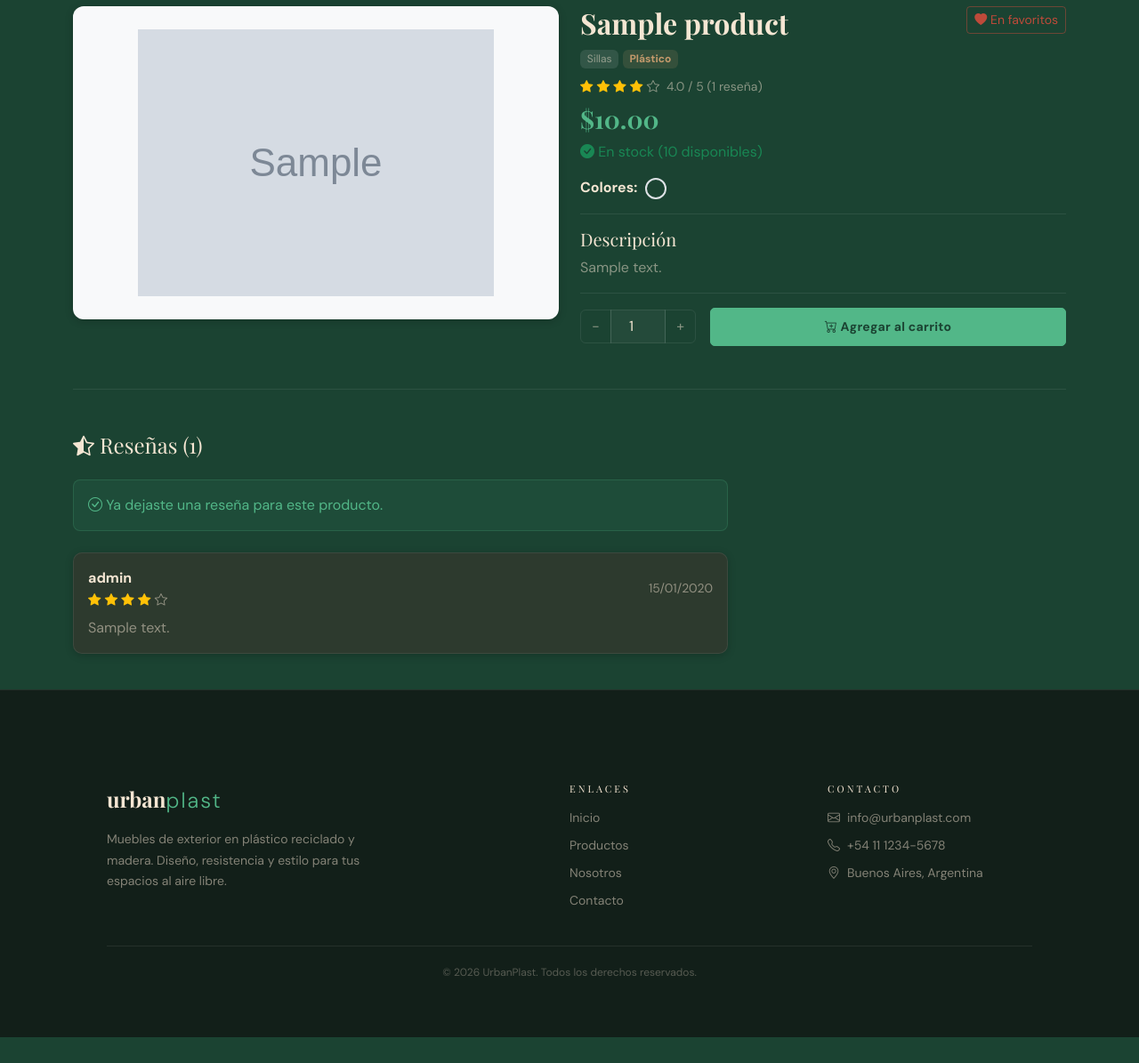
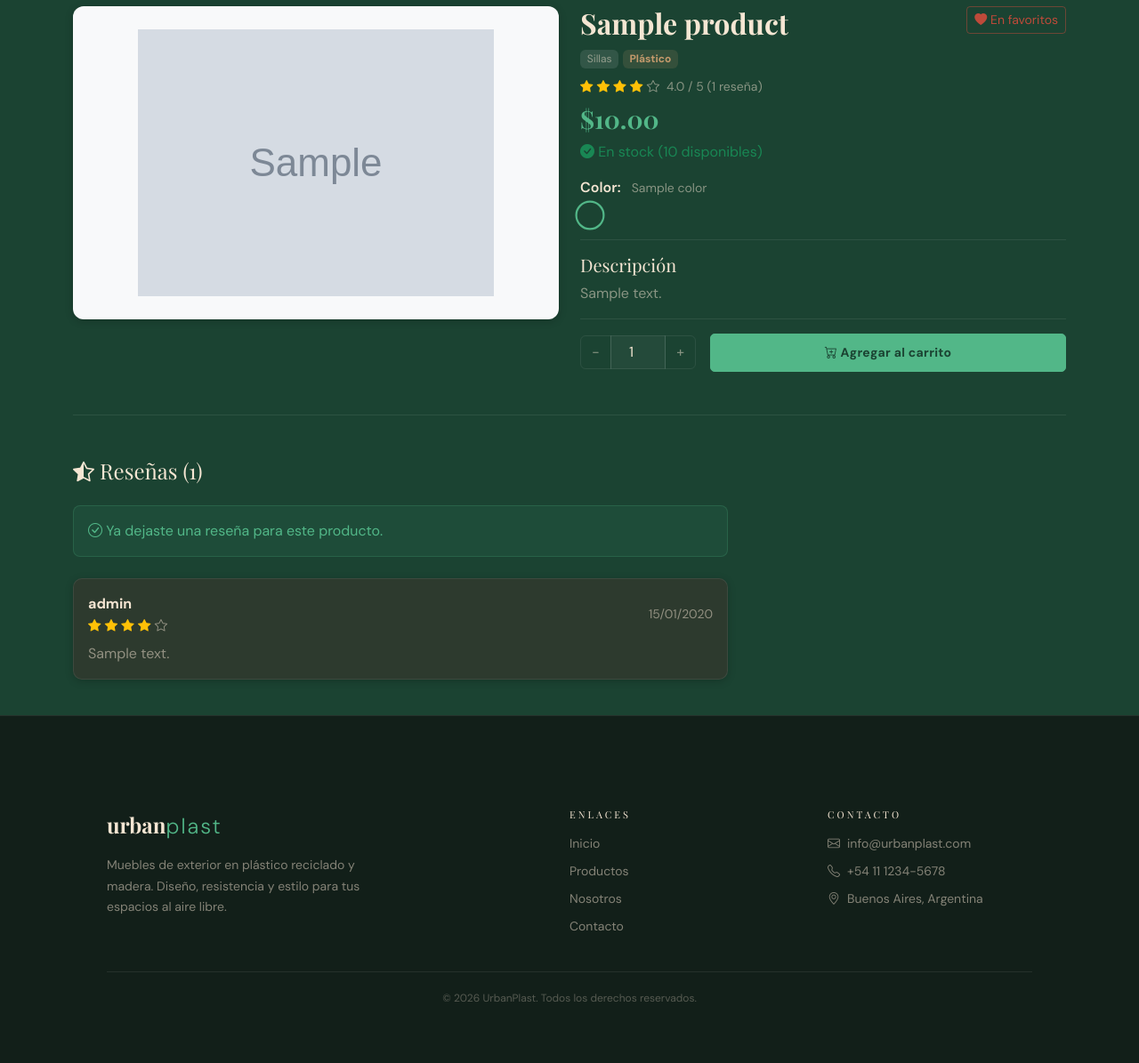
Before and after one commit to Franxo54321/UrbanPlast, a Flask app: a page that uses app/templates/product_detail.html in a window 1280 px wide. Shown: the part 141-1336 px from the top of the page at 89% size. Before the commit the page ends 1307 px from the top, so only its background shows below. Run offline with Flask 3, Linux system fonts and the light colour scheme; a user stored in the database is signed in; tables that the repository leaves empty hold one stand-in row (values such as "Sample post"); grey boxes marked "Sample" are stand-in pictures; some libraries are stand-ins or nearby versions; some web fonts are replaced.

Commit message:
feat: color selector on product cards and detail, saved in cart

```diff
--- a/app/__init__.py
+++ b/app/__init__.py
@@ -83,6 +83,8 @@
 def _migrate_schema():
     from sqlalchemy import text, inspect
     inspector = inspect(db.engine)
+
+    # users table
     cols = {c['name'] for c in inspector.get_columns('users')}
     with db.engine.connect() as conn:
         if 'reset_token' not in cols:
@@ -91,6 +93,18 @@
         if 'reset_token_expiry' not in cols:
             conn.execute(text('ALTER TABLE users ADD COLUMN reset_token_expiry TIMESTAMP'))
             conn.commit()
+
+    # cart_items table
+    tables = inspector.get_table_names()
+    if 'cart_items' in tables:
+        cart_cols = {c['name'] for c in inspector.get_columns('cart_items')}
+        with db.engine.connect() as conn:
+            if 'color_id' not in cart_cols:
+                conn.execute(text('ALTER TABLE cart_items ADD COLUMN color_id INTEGER REFERENCES colors(id)'))
+                conn.commit()
+            if 'color_name' not in cart_cols:
+                conn.execute(text('ALTER TABLE cart_items ADD COLUMN color_name VARCHAR(100)'))
+                conn.commit()
 
 
 def _create_default_admin(app):
--- a/app/cart/routes.py
+++ b/app/cart/routes.py
@@ -5,7 +5,7 @@
 from flask_login import login_required, current_user
 from sqlalchemy import func
 from app import db
-from app.models import Product, CartItem, Order, OrderItem, Coupon, OrderStatusHistory
+from app.models import Product, CartItem, Order, OrderItem, Coupon, OrderStatusHistory, Color
 from app.auth.forms import CheckoutForm
 
 cart_bp = Blueprint('cart', __name__, template_folder='templates')
@@ -40,7 +40,22 @@
     if not product or not product.active:
         return jsonify({'error': 'Producto no encontrado'}), 404
 
-    item = CartItem.query.filter_by(user_id=current_user.id, product_id=product_id).first()
+    # Resolve color
+    color_id = data.get('color_id') or None
+    color_name = None
+    if color_id:
+        color_id = int(color_id)
+        color_obj = Color.query.get(color_id)
+        if color_obj and color_obj in product.colors:
+            color_name = color_obj.name
+        else:
+            color_id = None
+
+    item = CartItem.query.filter_by(
+        user_id=current_user.id,
+        product_id=product_id,
+        color_id=color_id
+    ).first()
     new_quantity = (item.quantity if item else 0) + quantity
     if product.stock < new_quantity:
         return jsonify({'error': 'Stock insuficiente'}), 400
@@ -48,12 +63,16 @@
     if item:
         item.quantity = new_quantity
     else:
-        item = CartItem(user_id=current_user.id, product_id=product_id, quantity=quantity)
+        item = CartItem(user_id=current_user.id, product_id=product_id,
+                        quantity=quantity, color_id=color_id, color_name=color_name)
         db.session.add(item)
 
     db.session.commit()
-    return jsonify({'success': True, 'cart_count': _cart_count(current_user.id),
-                    'message': 'Producto agregado al carrito'})
+    msg = f'"{product.name}"'
+    if color_name:
+        msg += f' — {color_name}'
+    msg += ' agregado al carrito'
+    return jsonify({'success': True, 'cart_count': _cart_count(current_user.id), 'message': msg})
 
 
 @cart_bp.route('/actualizar', methods=['POST'])
@@ -129,7 +148,10 @@
             'subtotal': float(i.subtotal),
             'image': i.product.image_url,
             'slug': i.product.slug,
-            'stock': i.product.stock
+            'stock': i.product.stock,
+            'color_id': i.color_id,
+            'color_name': i.color_name,
+            'color_hex': i.color.hex_code if i.color else None,
         } for i in items],
         'total': total,
         'count': sum(i.quantity for i in items)
--- a/app/models.py
+++ b/app/models.py
@@ -204,10 +204,13 @@
     user_id = db.Column(db.Integer, db.ForeignKey('users.id'), nullable=False, index=True)
     product_id = db.Column(db.Integer, db.ForeignKey('products.id'), nullable=False)
     quantity = db.Column(db.Integer, default=1)
+    color_id = db.Column(db.Integer, db.ForeignKey('colors.id'), nullable=True)
+    color_name = db.Column(db.String(100), nullable=True)
     created_at = db.Column(db.DateTime, default=datetime.utcnow)
 
     user = db.relationship('User', backref=db.backref('cart_items', lazy='dynamic'))
     product = db.relationship('Product', backref='cart_items')
+    color = db.relationship('Color', foreign_keys=[color_id])
 
     @property
     def subtotal(self):
--- a/app/static/css/style.css
+++ b/app/static/css/style.css
@@ -1456,8 +1456,45 @@
 }
 .offcanvas-dark .offcanvas-title { color: var(--up-wood-pale); }
 
-/* ---- Text helpers ---- */
-.text-wood-light { color: var(--up-wood-light) !important; }
+/* ---- Color swatches ---- */
+.color-swatch-sel {
+    width: 22px;
+    height: 22px;
+    border-radius: 50%;
+    border: 2px solid transparent;
+    outline: 2px solid transparent;
+    outline-offset: 2px;
+    cursor: pointer;
+    padding: 0;
+    transition: outline-color 0.15s ease, transform 0.15s ease;
+    flex-shrink: 0;
+}
+.color-swatch-sel:hover {
+    transform: scale(1.15);
+    outline-color: rgba(255,255,255,0.4);
+}
+.color-swatch-sel.selected {
+    outline-color: var(--up-green-light);
+    transform: scale(1.1);
+}
+
+.product-card-colors {
+    display: flex;
+    gap: 6px;
+    flex-wrap: wrap;
+    margin-bottom: 12px;
+    margin-top: 4px;
+}
+
+/* Mini-cart color badge */
+.mc-color-badge {
+    display: inline-block;
+    width: 10px;
+    height: 10px;
+    border-radius: 50%;
+    border: 1px solid rgba(255,255,255,0.15);
+    flex-shrink: 0;
+}
 
 /* ---- Responsive (new sections) ---- */
 @media (max-width: 991px) {
--- a/app/static/js/main.js
+++ b/app/static/js/main.js
@@ -34,19 +34,24 @@
     document.querySelectorAll('.add-to-cart-btn').forEach(function (btn) {
         btn.addEventListener('click', function () {
             const productId = this.dataset.productId;
-            addToCart(productId, 1);
+            const card = this.closest('[data-product-id]');
+            const selected = card ? card.querySelector('.color-swatch-sel.selected') : null;
+            const colorId = selected ? selected.dataset.colorId : null;
+            addToCart(productId, 1, colorId);
         });
     });
 
     // --- Global addToCart function ---
-    window.addToCart = function (productId, quantity) {
+    window.addToCart = function (productId, quantity, colorId) {
+        const body = { product_id: parseInt(productId), quantity: quantity || 1 };
+        if (colorId) body.color_id = parseInt(colorId);
         fetch('/cart/agregar', {
             method: 'POST',
             headers: {
                 'Content-Type': 'application/json',
                 'X-CSRFToken': csrfToken
             },
-            body: JSON.stringify({ product_id: parseInt(productId), quantity: quantity || 1 })
+            body: JSON.stringify(body)
         })
         .then(function (response) {
             if (response.status === 401) {
@@ -209,11 +214,15 @@
                     return;
                 }
                 itemsEl.innerHTML = data.items.map(function (item) {
+                    const colorBadge = item.color_name
+                        ? '<span class="mc-color-badge" style="background:' + (item.color_hex || '#888') + ';"></span><small class="text-muted" style="font-size:11px;">' + item.color_name + '</small>'
+                        : '';
                     return '<div class="d-flex gap-2 py-2 border-bottom align-items-center" id="miniRow-' + item.id + '">' +
                         '<a href="/producto/' + item.slug + '" data-bs-dismiss="offcanvas">' +
                         '<img src="' + item.image + '" style="width:56px;height:56px;object-fit:cover;border-radius:6px;" alt="' + item.name + '" loading="lazy"></a>' +
                         '<div class="flex-grow-1 overflow-hidden">' +
                         '<a href="/producto/' + item.slug + '" class="text-decoration-none text-dark small fw-semibold d-block text-truncate" data-bs-dismiss="offcanvas">' + item.name + '</a>' +
+                        (colorBadge ? '<div class="d-flex align-items-center gap-1 mb-1">' + colorBadge + '</div>' : '') +
                         '<small class="text-muted mc-unit-price" data-price="' + item.price + '">$' + item.price.toFixed(2) + ' c/u</small>' +
                         '<div class="d-flex align-items-center gap-1 mt-1">' +
                         '<button class="btn btn-outline-secondary btn-sm px-2 py-0 mc-qty" data-item-id="' + item.id + '" data-action="minus" style="line-height:1.6;">−</button>' +
@@ -290,8 +299,8 @@
 
     // Recargar mini-cart después de agregar producto
     const _origAddToCart = window.addToCart;
-    window.addToCart = function (productId, quantity) {
-        _origAddToCart(productId, quantity);
+    window.addToCart = function (productId, quantity, colorId) {
+        _origAddToCart(productId, quantity, colorId);
         if (miniCartEl && miniCartEl.classList.contains('show')) {
             setTimeout(loadMiniCart, 400);
         }
--- a/app/templates/product_detail.html
+++ b/app/templates/product_detail.html
@@ -105,10 +105,18 @@
 
             {% if product.colors %}
             <div class="mb-3">
-                <strong>Colores:</strong>
-                {% for color in product.colors %}
-                <span class="color-swatch ms-1" style="background:{{ color.hex_code }};" title="{{ color.name }}"></span>
-                {% endfor %}
+                <span class="fw-semibold me-2">Color:</span>
+                <span id="selectedColorName" class="text-muted small">{{ product.colors[0].name }}</span>
+                <div class="d-flex gap-2 mt-2 flex-wrap" id="colorSwatches">
+                    {% for color in product.colors %}
+                    <button class="color-swatch-sel {% if loop.first %}selected{% endif %}"
+                            data-color-id="{{ color.id }}"
+                            data-color-name="{{ color.name }}"
+                            style="background:{{ color.hex_code }};"
+                            title="{{ color.name }}"
+                            aria-label="{{ color.name }}"></button>
+                    {% endfor %}
+                </div>
             </div>
             {% endif %}
 
@@ -265,10 +273,29 @@
         });
     });
 
+    // Color swatch selection
+    const swatchContainer = document.getElementById('colorSwatches');
+    const colorNameEl = document.getElementById('selectedColorName');
+    if (swatchContainer) {
+        swatchContainer.querySelectorAll('.color-swatch-sel').forEach(function(s) {
+            s.addEventListener('click', function() {
+                swatchContainer.querySelectorAll('.color-swatch-sel').forEach(function(x) { x.classList.remove('selected'); });
+                this.classList.add('selected');
+                if (colorNameEl) colorNameEl.textContent = this.dataset.colorName;
+            });
+        });
+    }
+
+    function getSelectedColorId() {
+        if (!swatchContainer) return null;
+        const sel = swatchContainer.querySelector('.color-swatch-sel.selected');
+        return sel ? sel.dataset.colorId : null;
+    }
+
     const detailBtn = document.querySelector('.add-to-cart-detail');
     if (detailBtn) {
         detailBtn.addEventListener('click', function() {
-            addToCart(this.dataset.productId, parseInt(qtyInput.value) || 1);
+            addToCart(this.dataset.productId, parseInt(qtyInput.value) || 1, getSelectedColorId());
         });
     }
 
```
Also changed, not shown: app/templates/index.html (+37 -0 lines).
